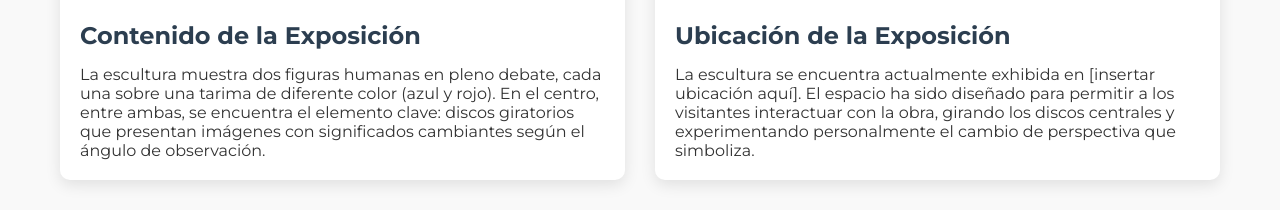
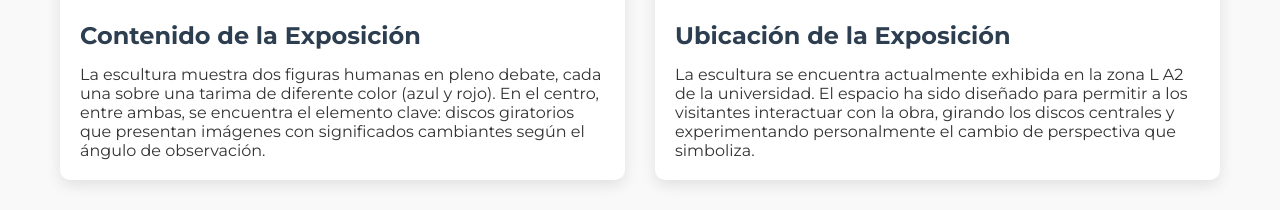
Before and after one commit to black-flight/P-gina-web-escultura, a plain HTML site: page index.html in a window 1280 px wide. Shown: the part 1820-2030 px from the top of the page. Drawn offline with Linux system fonts and the light colour scheme.

Commit message:
Update index.html

```diff
--- a/index.html
+++ b/index.html
@@ -268,7 +268,7 @@
                 <img src="https://i.ibb.co/zV7f1w0q/image-1.png" alt="Ubicación de la exposición">
                 <div class="content">
                     <h3>Ubicación de la Exposición</h3>
-                    <p>La escultura se encuentra actualmente exhibida en [insertar ubicación aquí]. El espacio ha sido diseñado para permitir a los visitantes interactuar con la obra, girando los discos centrales y experimentando personalmente el cambio de perspectiva que simboliza.</p>
+                    <p>La escultura se encuentra actualmente exhibida en la zona L A2 de la universidad. El espacio ha sido diseñado para permitir a los visitantes interactuar con la obra, girando los discos centrales y experimentando personalmente el cambio de perspectiva que simboliza.</p>
                 </div>
             </div>
         </div>
```
